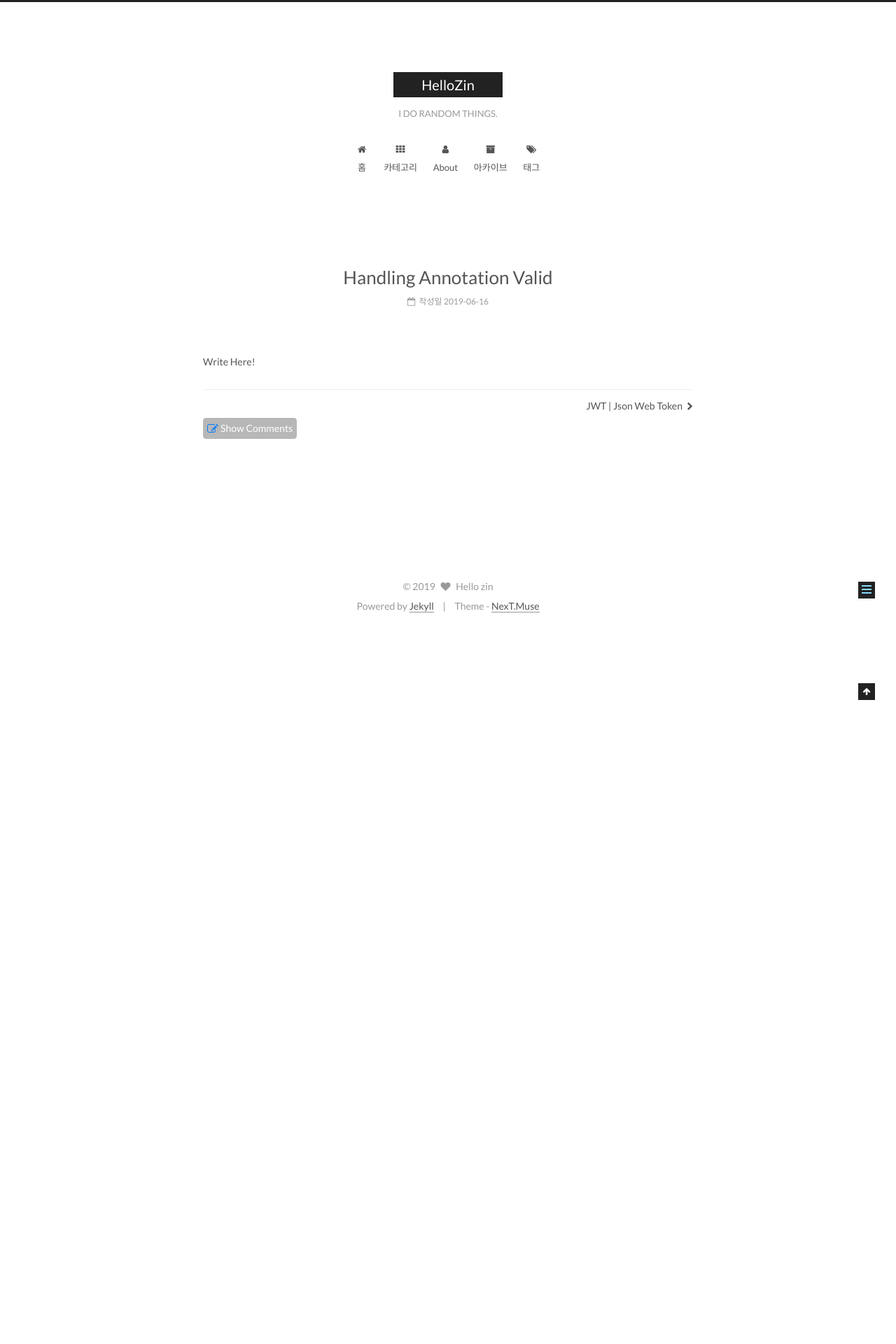
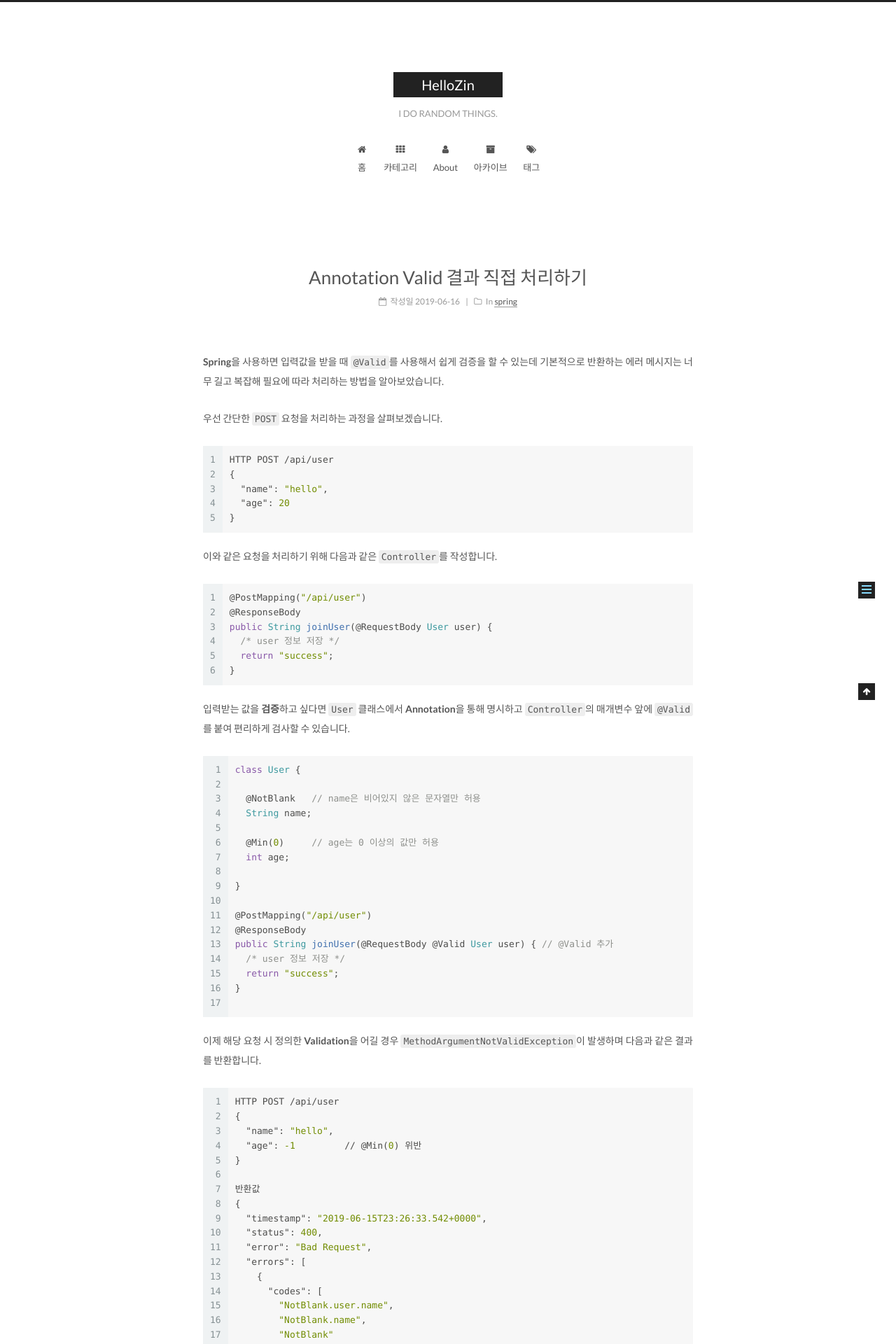
Before and after one commit to hellozin/hellozin.github.io, a Jekyll site: the page built from _posts/2019-06-16-handling-annotation-valid.md, in a window 1280 px wide. Shown: the top 1920 px of the page at 70% size. Built offline with Jekyll 4.4.1, drawn with Linux system fonts in a browser that asks for light colours; before the commit the page ends 900 px from its top, so only the background shows below that; some of the changed text lies outside the part shown.

Commit message:
New Post: Annotation Valid 결과 직접 처리하기

````diff
--- a/_posts/2019-06-16-handling-annotation-valid.md
+++ b/_posts/2019-06-16-handling-annotation-valid.md
@@ -1,8 +1,144 @@
 ---
-title:
+title: Annotation Valid 결과 직접 처리하기
 date: 2019-06-16 08:03:47
 categories:
+ - spring
 tags:
+ - valid
+ - controller advice
 ---
 
-Write Here!
+**Spring**을 사용하면 입력값을 받을 때 `@Valid`를 사용해서 쉽게 검증을 할 수 있는데 기본적으로 반환하는 에러 메시지는 너무 길고 복잡해 필요에 따라 처리하는 방법을 알아보았습니다.
+
+우선 간단한 `POST` 요청을 처리하는 과정을 살펴보겠습니다.
+
+```json
+HTTP POST /api/user
+{
+  "name": "hello",
+  "age": 20
+}
+```
+
+이와 같은 요청을 처리하기 위해 다음과 같은 `Controller`를 작성합니다.
+
+```java
+@PostMapping("/api/user")
+@ResponseBody
+public String joinUser(@RequestBody User user) {
+  /* user 정보 저장 */
+  return "success";
+}
+```
+
+입력받는 값을 **검증**하고 싶다면 `User` 클래스에서 **Annotation**을 통해 명시하고 `Controller`의 매개변수 앞에 `@Valid`를 붙여 편리하게 검사할 수 있습니다.
+
+```java
+class User {
+
+  @NotBlank   // name은 비어있지 않은 문자열만 허용
+  String name;
+
+  @Min(0)     // age는 0 이상의 값만 허용
+  int age;
+
+}
+
+@PostMapping("/api/user")
+@ResponseBody
+public String joinUser(@RequestBody @Valid User user) { // @Valid 추가
+  /* user 정보 저장 */
+  return "success";
+}
+
+```
+
+이제 해당 요청 시 정의한 **Validation**을 어길 경우 `MethodArgumentNotValidException`이 발생하며 다음과 같은 결과를 반환합니다.
+
+```json
+HTTP POST /api/user
+{
+  "name": "hello",
+  "age": -1         // @Min(0) 위반
+}
+
+반환값
+{
+  "timestamp": "2019-06-15T23:26:33.542+0000",
+  "status": 400,
+  "error": "Bad Request",
+  "errors": [
+    {
+      "codes": [
+        "NotBlank.user.name",
+        "NotBlank.name",
+        "NotBlank"
+      ],
+      "arguments": [
+        {
+          "codes": [
+            "user.name",
+            "name"
+          ],
+          "arguments": null,
+          "defaultMessage": "name",
+          "code": "name"
+        }
+      ],
+      "defaultMessage": "반드시 값이 존재하고 공백 문자를 제외한 길이가 0보다 커야 합니다.",
+      "objectName": "user",
+      "field": "name",
+      "rejectedValue": null,
+      "bindingFailure": false,
+      "code": "NotBlank"
+    }
+  ],
+  "message": "Validation failed for object='user'. Error count: 1",
+  "trace": "org.springframework.web.bind.MethodArgumentNotValidException: Validation failed for argument [0] in public java.lang.String me.hello.blog.SimpleController.joinUser(me.hello.blog.User): [Field error in object 'user' on field 'name': rejected value [null];
+  codes [NotBlank.user.name,NotBlank.name,NotBlank]; arguments [org.springframework.context.support.DefaultMessageSourceResolvable: codes [user.name,name];
+  arguments []; default message [name]];
+  default message [반드시 값이 존재하고 공백 문자를 제외한 길이가 0보다 커야 합니다.]]
+  ...(생략)
+```
+
+굉장히 길고 자세한 결과가 반환되지만 경우에 따라 간단한 결과만 반환할수도 있기 때문에 `Controller`의 예외를 처리할 수 있는 `ExceptionHandler`로 해당 메시지를 줄여보도록 하겠습니다.
+
+`Controller`내에 정의해도 되고 전역 설정을 위해 `@ControllerAdvice`를 정의해도 되는데 여기서는 `@ControllerAdvice`를 사용해서 처리해 보도록 하겠다.
+
+```java
+[ ExceptionAdvisor.java ]
+
+@ControllerAdvice   // 전역 설정을 위한 annotaion
+@RestController
+public class ExceptionAdvisor {
+
+    @ExceptionHandler(MethodArgumentNotValidException.class)
+    public String processValidationError(MethodArgumentNotValidException exception) {
+        BindingResult bindingResult = exception.getBindingResult();
+
+        StringBuilder builder = new StringBuilder();
+        for (FieldError fieldError : bindingResult.getFieldErrors()) {
+            builder.append("[");
+            builder.append(fieldError.getField());
+            builder.append("](은)는 ");
+            builder.append(fieldError.getDefaultMessage());
+            builder.append(" 입력된 값: [");
+            builder.append(fieldError.getRejectedValue());
+            builder.append("]");
+        }
+
+        return builder.toString();
+    }
+
+}
+```
+
+`BindingResult`의 `FieldError`에서 검증이 실패한 **필드명**, 실패에 대한 **메시지**, 검증이 실패한 **입력값**을 가져와 메시지를 만들어 반환하고 있습니다.
+
+위의 코드를 작성한 뒤의 **반환값**은 다음과 같이 나옵니다.
+
+```json
+[age](은)는 반드시 0보다 같거나 커야 합니다. 입력된 값: [-1]
+```
+
+훨씬 간결해진 메시지를 볼 수 있습니다. 물론 이렇게 바꾸는 것이 정답이 아니니 필요에 따라 반환하는 메시지를 처리하면 됩니다.
````
